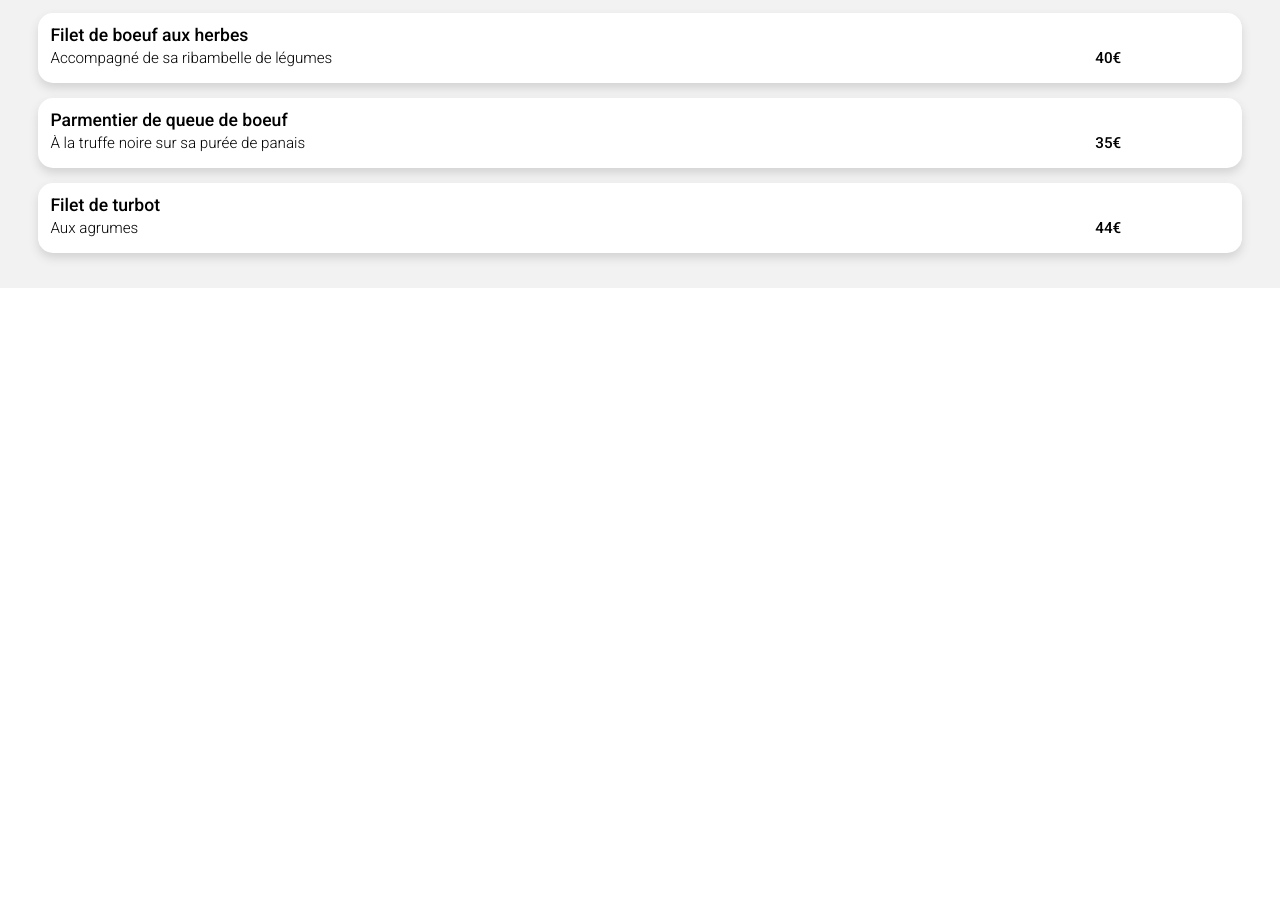
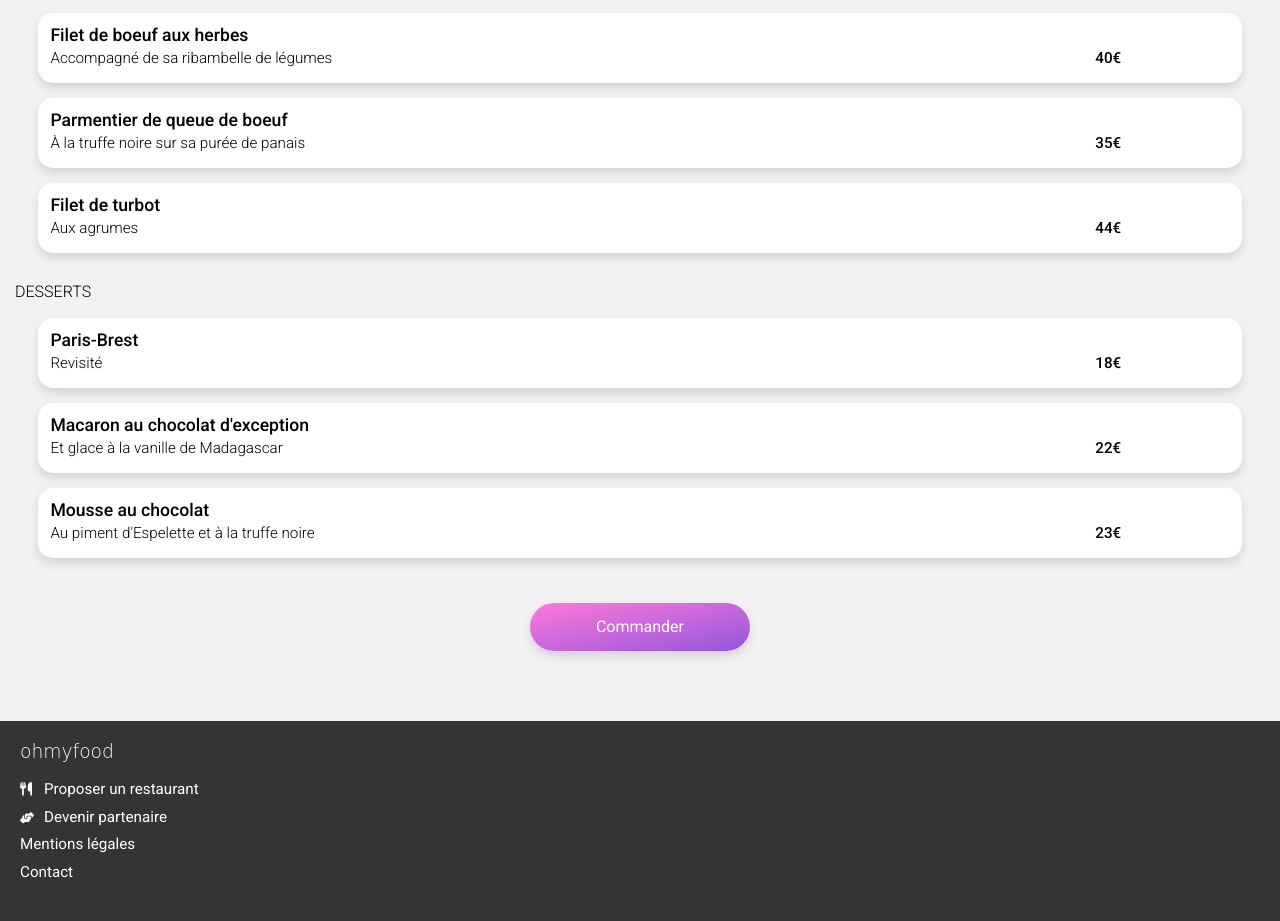
Before and after one commit to R-Lydia/p3_ohmyfood, a website: page lapalette.html in a window 1280 px wide. Shown: the part 776-1697 px from the top of the page. Before the commit the page ends 1064 px from the top, so only its background shows below. Drawn offline with nearby package versions, Linux system fonts and the light colour scheme; a web font is replaced by a local one.

Commit message:
modification bouton et page lapalette après test error W3C

```diff
--- a/lapalette.html
+++ b/lapalette.html
@@ -27,21 +27,21 @@
                 <a href="index.html" class="header__fleche">
                     <i class="fa-solid fa-arrow-left"></i>
                 </a>
-                    <img src="images/logo/ohmyfood@2x.svg" alt="Ohmyfood">
+                    <img src="images/logo/ohmyfood@2x.svg" alt="Ohmyfood" />
              </header>
 
 <!--image du restaurant-->
              <main>
 
                 <div class="image-fond">
-                    <img src="images/restaurants/jay-wennington-N_Y88TWmGwA-unsplash.jpg" alt="La palette du goût">
+                    <img src="images/restaurants/jay-wennington-N_Y88TWmGwA-unsplash.jpg" alt="La palette du goût" />
                 </div>
 
                 <div class="menu">
 
                     <div class="menu__titre">
                         <h1>La palette du goût</h1>
-                        <div class="restaurants__picto">
+                        <div class="restaurant__picto">
                             <i class="fa-regular fa-heart"></i>
                             <!--<i class="fa-solid fa-heart"></i>-->
                         </div>
@@ -149,7 +149,7 @@
 
                     </section>
 
-<!--
+
                     <section class="desserts">
                         <h3 class="card__titre">Desserts</h3>
 
@@ -198,25 +198,27 @@
 
                         </div>
 
-                    </section>    -->
+                    </section>
+
+                    <div class="commande">
+                        <a href="#" class="btn">Commander</a>
+                    </div>
 
                 </div> <!--fin div contenant h1 et sections-->
 
+             </main>
+
+             <footer class="basdepage">
+                <h3 class="basdepage__titre">ohmyfood</h3>
+                <ul class="basdepage__liste">
+                        <li><a href="#"><i class="fa-solid fa-utensils"></i>Proposer un restaurant</a></li>
+                        <li><a href="#"><i class="fa-solid fa-handshake-angle"></i>Devenir partenaire</a></li>
+                        <li><a href="#">Mentions légales</a></li>
+                        <li><a href="mailto:ohmyfood@mail.com">Contact</a></li>
+                </ul>
+             </footer>
 
 
-
-
-
-
-
-
-
-
-
-
-             </main>
-
-
-
-
+        </div> <!--fin blocpage-->
     </body>
+</html>
--- a/sass/components/_buttons.scss
+++ b/sass/components/_buttons.scss
@@ -1,11 +1,12 @@
-.btn {
-    cursor: pointer;
-    border: none;
+.btn{
+    background: linear-gradient(to bottom right, $color-secondary, $color-primary);
+    color: $color-white;
+    display: inline-block;
+    width: 220px;
+    padding-top: 15px;
+    padding-bottom: 15px;
     border-radius: 30px;
-    padding: 15px 20px;
-    color: $color-white;
-    background: linear-gradient(to bottom right, $color-secondary, $color-primary);
-    margin-top: 15px;
+    margin-top: 30px;
     margin-bottom: 50px;
         @include bloc-shadow;
 
@@ -14,3 +15,7 @@
                 @include darkbloc-shadow;
         }
 }
+
+.commande{
+    text-align: center;
+}
--- a/sass/pages/_accueil.scss
+++ b/sass/pages/_accueil.scss
@@ -12,6 +12,7 @@
         padding-right: 25px;
         font-weight: 300;
         font-size: 110%;
+        margin-bottom: 5px;
         color:rgb(77, 76, 76);
     }
 }
@@ -65,7 +66,7 @@
 }
 
 
-
+//partie restaurants
 .restaurant {
     background-color: #f2f2f2;
     padding-bottom: 50px;
```
Also changed, not shown: index.html (+1 -20 lines), css/style.css, 1 other file.
